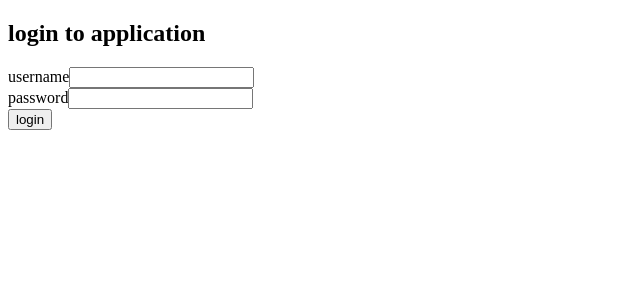
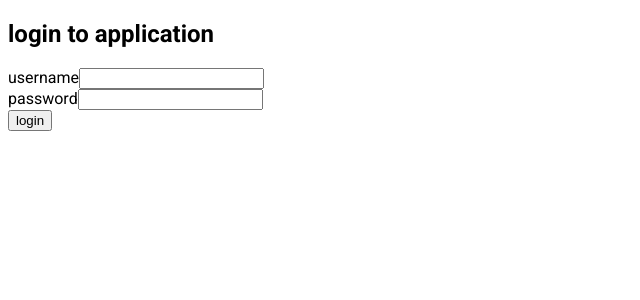
Before and after one commit to jqpe/fullstackopen, a React (Vite) app: page / in a window 1280 px wide. Shown: the top 300 px of the page, without its empty margins (0-640 px from the left). Built offline with nearby package versions, Linux system fonts and the light colour scheme; no server answers.

Commit message:
7.20 init material ui

```diff
--- a/package.json
+++ b/package.json
@@ -12,6 +12,10 @@
     "preview": "vite preview"
   },
   "dependencies": {
+    "@emotion/react": "^11.11.4",
+    "@emotion/styled": "^11.11.5",
+    "@fontsource/roboto": "^5.0.13",
+    "@mui/material": "^5.15.19",
     "@reduxjs/toolkit": "^2.2.5",
     "axios": "^1.4.0",
     "react": "^18.2.0",
--- a/src/App.css
+++ b/src/App.css
@@ -1,18 +1,21 @@
-:where(.notification) {
-  padding: 0.5rem 0.8rem;
-  border-radius: 5px;
-  margin-block: 1rem;
-  display: none;
-}
+@import '@fontsource/roboto/300.css';
+@import '@fontsource/roboto/400.css';
+@import '@fontsource/roboto/500.css';
+@import '@fontsource/roboto/700.css';
 
-.notification.success {
-  border: 1px solid green;
-  display: block;
-}
-
-.notification.error {
-  border: 1px solid red;
-  display: block;
+:root {
+  font-family:
+    Roboto,
+    system-ui,
+    -apple-system,
+    BlinkMacSystemFont,
+    'Segoe UI',
+    Oxygen,
+    Ubuntu,
+    Cantarell,
+    'Open Sans',
+    'Helvetica Neue',
+    sans-serif;
 }
 
 .main-navbar {
--- a/src/components/Notification.jsx
+++ b/src/components/Notification.jsx
@@ -1,4 +1,6 @@
 import { useSelector } from 'react-redux'
+
+import { Alert } from '@mui/material'
 
 export function Notification() {
   const notification = useSelector((state) => state.notification)
@@ -7,9 +9,5 @@ export function Notification() {
     return null
   }
 
-  return (
-    <aside className={`notification ${notification.variant}`}>
-      {notification.message}
-    </aside>
-  )
+  return <Alert severity={notification.variant}>{notification.message}</Alert>
 }
```
Also changed, not shown: 1 other file (tests, documents, lock files or other folders).
